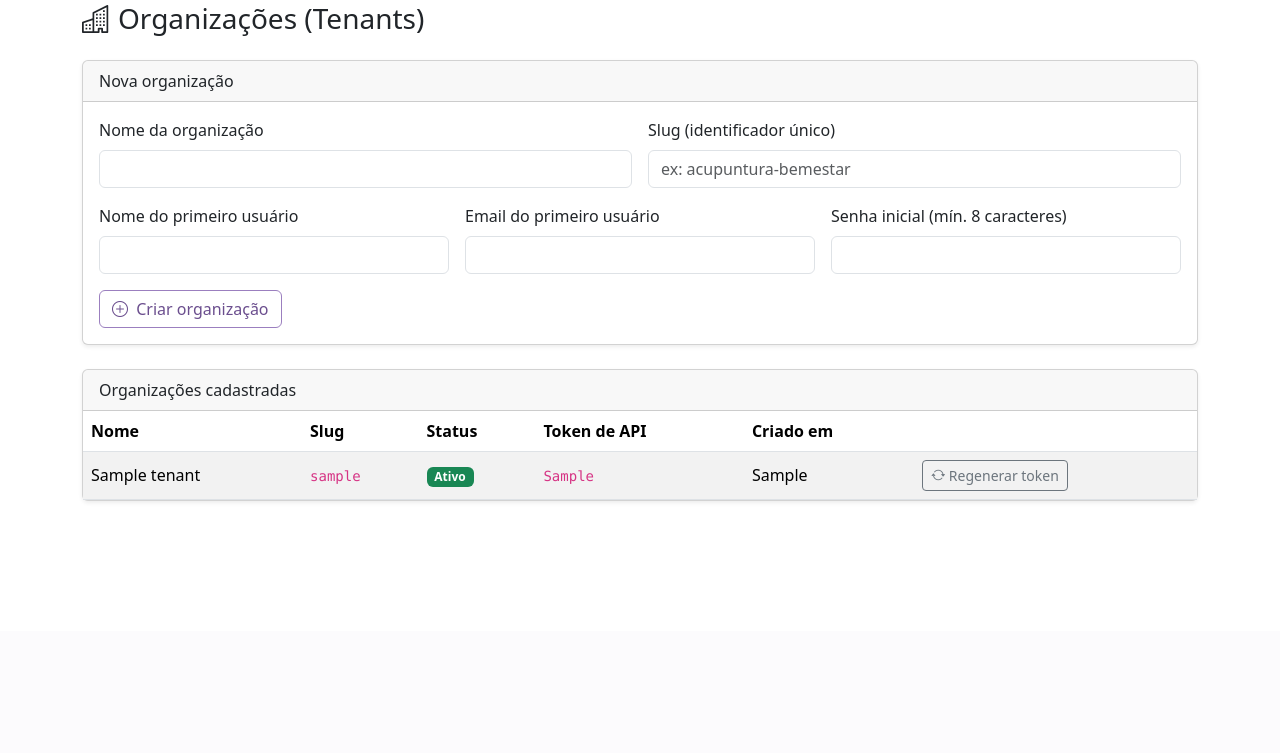
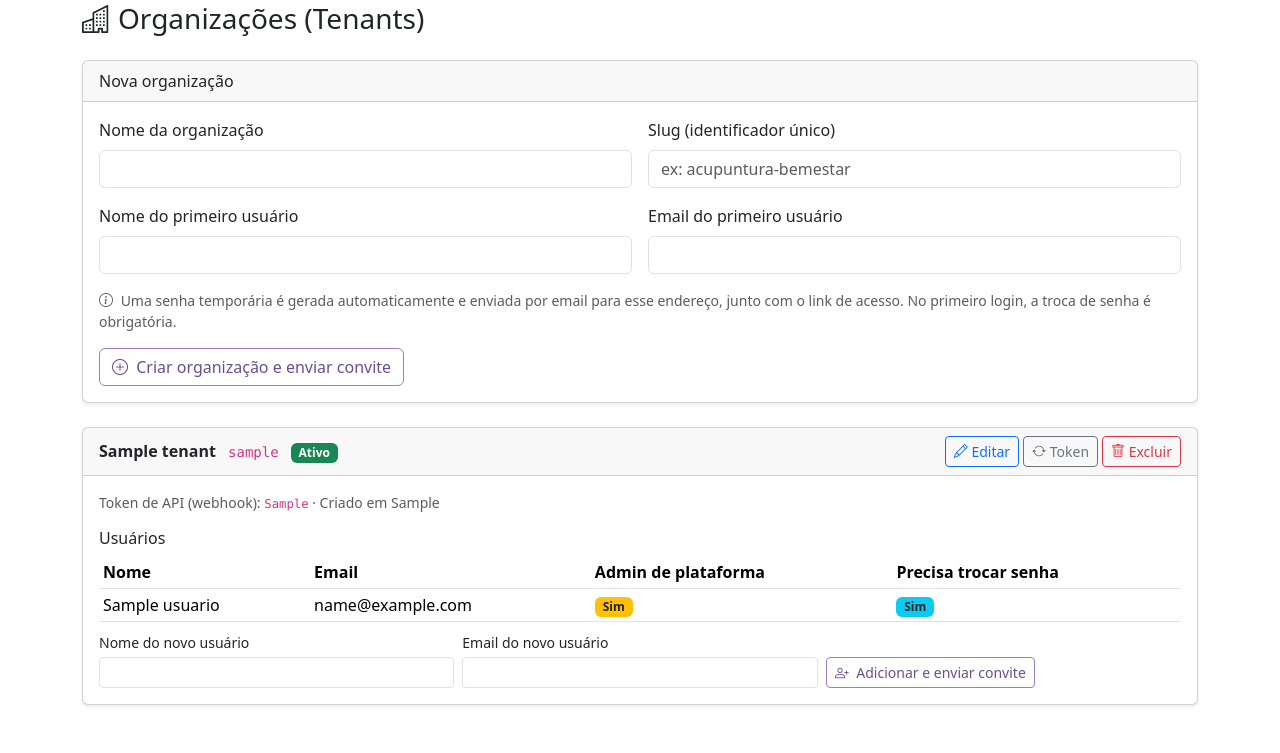
Before and after one commit to loisneubauer/gestao_financeira, a Flask app: page /admin/tenants in a window 1280 px wide. Shown: the part 169-922 px from the top of the page. Before the commit the page ends 670 px from the top, so only its background shows below. Run offline with Flask 3, Linux system fonts and the light colour scheme; the visitor is signed in with stand-in values (Sample User, id 1); tables that the repository leaves empty hold one stand-in row (values such as "Sample post").

Commit message:
Adiciona edição/exclusão de organizações e convite de novos usuários por email

```diff
--- a/app.py
+++ b/app.py
@@ -7,10 +7,32 @@ from datetime import datetime, timedelta, date
 from itsdangerous import URLSafeTimedSerializer, SignatureExpired, BadTimeSignature
 import database
 import calculos
+import emailer
 import os
 import secrets
 import uuid
 import re
+
+
+def _carregar_variaveis_de_ambiente_locais():
+    """Lê um arquivo .env (se existir, ignorado pelo Git) e injeta as chaves
+    em os.environ, sem sobrescrever variáveis já definidas externamente
+    (ex: as configuradas direto no arquivo WSGI do PythonAnywhere)."""
+    caminho_env = os.path.join(os.path.dirname(os.path.abspath(__file__)), ".env")
+    if not os.path.exists(caminho_env):
+        return
+    with open(caminho_env, encoding="utf-8") as arquivo:
+        for linha in arquivo:
+            linha = linha.strip()
+            if not linha or linha.startswith("#") or "=" not in linha:
+                continue
+            chave, valor = linha.split("=", 1)
+            chave = chave.strip()
+            valor = valor.strip().strip('"').strip("'")
+            os.environ.setdefault(chave, valor)
+
+
+_carregar_variaveis_de_ambiente_locais()
 
 app = Flask(__name__)
 
@@ -625,34 +647,59 @@ def gerar_recorrencias():
 
 # ===== ADMINISTRAÇÃO DE TENANTS (multi-tenancy) =====
 
+def _normalizar_slug(texto):
+    return re.sub(r"[^a-z0-9-]+", "-", texto.strip().lower()).strip("-")
+
+
+def _renderizar_admin_tenants(**kwargs):
+    tenants = database.listar_tenants()
+    usuarios_por_tenant = {t["id"]: database.listar_usuarios_por_tenant(t["id"]) for t in tenants}
+    return render_template("admin_tenants.html", tenants=tenants, usuarios_por_tenant=usuarios_por_tenant, **kwargs)
+
+
+def _criar_usuario_com_convite(tenant_id, nome_organizacao, nome_usuario, email_usuario, is_admin=0):
+    """Cria um usuário com senha temporária + troca obrigatória, e tenta
+    enviar o convite por email. Retorna a mensagem de status pronta pra UI."""
+    senha_temporaria = secrets.token_urlsafe(9)
+    database.criar_usuario(
+        tenant_id, nome_usuario, email_usuario,
+        generate_password_hash(senha_temporaria), saudacao=None, is_admin=is_admin, deve_trocar_senha=1
+    )
+
+    url_login = url_for("login", _external=True)
+    email_enviado, msg_email = emailer.enviar_email_convite(
+        destinatario=email_usuario, nome_usuario=nome_usuario, nome_organizacao=nome_organizacao,
+        email_login=email_usuario, senha_temporaria=senha_temporaria, url_login=url_login
+    )
+
+    if email_enviado:
+        return f"Convite enviado por email para {email_usuario}."
+    return (
+        f"Usuário criado, mas o email não foi enviado ({msg_email}). "
+        f"Senha temporária de {email_usuario}: {senha_temporaria} (repasse manualmente)."
+    )
+
+
 @app.route("/admin/tenants")
 @admin_required
 def admin_listar_tenants():
-    tenants = database.listar_tenants()
-    return render_template("admin_tenants.html", tenants=tenants)
+    return _renderizar_admin_tenants()
 
 
 @app.route("/admin/tenants/novo", methods=["POST"])
 @admin_required
 def admin_novo_tenant():
     nome = request.form.get("nome", "").strip()
-    slug = request.form.get("slug", "").strip().lower()
-    slug = re.sub(r"[^a-z0-9-]+", "-", slug).strip("-")
+    slug = _normalizar_slug(request.form.get("slug", ""))
 
     admin_nome = request.form.get("admin_nome", "").strip()
     admin_email = request.form.get("admin_email", "").strip().lower()
-    admin_senha = request.form.get("admin_senha", "")
 
-    if not nome or not slug or not admin_nome or not admin_email or len(admin_senha) < 8:
-        tenants = database.listar_tenants()
-        return render_template(
-            "admin_tenants.html", tenants=tenants,
-            erro="Preencha nome e slug da organização, além de nome/email/senha (mín. 8 caracteres) do primeiro usuário."
-        )
+    if not nome or not slug or not admin_nome or not admin_email:
+        return _renderizar_admin_tenants(erro="Preencha nome e slug da organização, além de nome e email do primeiro usuário.")
 
     if database.buscar_tenant_por_slug(slug):
-        tenants = database.listar_tenants()
-        return render_template("admin_tenants.html", tenants=tenants, erro="Já existe uma organização com esse slug.")
+        return _renderizar_admin_tenants(erro="Já existe uma organização com esse slug.")
 
     api_token = secrets.token_hex(24)
     tenant_id = database.criar_tenant(nome, slug, api_token)
@@ -661,13 +708,72 @@ def admin_novo_tenant():
     # permissão de dona da plataforma, não de dona da clínica). O usuário
     # inicial de cada organização nova entra como usuário comum; só você
     # deve ter is_admin=1.
-    database.criar_usuario(
-        tenant_id, admin_nome, admin_email,
-        generate_password_hash(admin_senha), saudacao=None, is_admin=0, deve_trocar_senha=1
-    )
+    msg = _criar_usuario_com_convite(tenant_id, nome, admin_nome, admin_email, is_admin=0)
+    return _renderizar_admin_tenants(sucesso=f"Organização '{nome}' criada. {msg}")
 
-    tenants = database.listar_tenants()
-    return render_template("admin_tenants.html", tenants=tenants, sucesso=f"Organização '{nome}' criada com sucesso!")
+
+@app.route("/admin/tenants/<int:id_tenant>/editar", methods=["POST"])
+@admin_required
+def admin_editar_tenant(id_tenant):
+    tenant = database.buscar_tenant_por_id(id_tenant)
+    if not tenant:
+        return _renderizar_admin_tenants(erro="Organização não encontrada.")
+
+    nome = request.form.get("nome", "").strip()
+    slug = _normalizar_slug(request.form.get("slug", ""))
+    ativo = request.form.get("ativo") == "on"
+
+    if not nome or not slug:
+        return _renderizar_admin_tenants(erro="Nome e slug não podem ficar em branco.")
+
+    slug_existente = database.buscar_tenant_por_slug(slug)
+    if slug_existente and slug_existente["id"] != id_tenant:
+        return _renderizar_admin_tenants(erro="Já existe outra organização com esse slug.")
+
+    database.atualizar_tenant(id_tenant, nome, slug, ativo)
+    return _renderizar_admin_tenants(sucesso=f"Organização '{nome}' atualizada.")
+
+
+@app.route("/admin/tenants/<int:id_tenant>/excluir", methods=["POST"])
+@admin_required
+def admin_excluir_tenant(id_tenant):
+    tenant = database.buscar_tenant_por_id(id_tenant)
+    if not tenant:
+        return _renderizar_admin_tenants(erro="Organização não encontrada.")
+
+    confirmacao = request.form.get("confirmar_slug", "").strip().lower()
+    if confirmacao != tenant["slug"]:
+        return _renderizar_admin_tenants(erro=f"Confirmação incorreta. Digite exatamente \"{tenant['slug']}\" para excluir.")
+
+    # Não deixa você se excluir sem querer e ficar trancada fora da própria
+    # organização enquanto ainda está logada nela.
+    if tenant_atual() == id_tenant:
+        return _renderizar_admin_tenants(erro="Você não pode excluir a organização em que está logada agora.")
+
+    database.excluir_tenant(id_tenant)
+    return _renderizar_admin_tenants(sucesso=f"Organização '{tenant['nome']}' e todos os seus dados foram excluídos.")
+
+
+@app.route("/admin/tenants/<int:id_tenant>/novo-usuario", methods=["POST"])
+@admin_required
+def admin_novo_usuario_tenant(id_tenant):
+    tenant = database.buscar_tenant_por_id(id_tenant)
+    if not tenant:
+        return _renderizar_admin_tenants(erro="Organização não encontrada.")
+
+    nome_usuario = request.form.get("nome", "").strip()
+    email_usuario = request.form.get("email", "").strip().lower()
+
+    if not nome_usuario or not email_usuario:
+        return _renderizar_admin_tenants(erro="Preencha nome e email do novo usuário.")
+
+    if database.buscar_usuario_por_email(email_usuario, tenant_id=id_tenant):
+        return _renderizar_admin_tenants(erro=f"Já existe um usuário com esse email em '{tenant['nome']}'.")
+
+    # is_admin sempre 0 aqui: usuários adicionados a uma organização existente
+    # nunca recebem acesso de admin de plataforma por essa tela.
+    msg = _criar_usuario_com_convite(id_tenant, tenant["nome"], nome_usuario, email_usuario, is_admin=0)
+    return _renderizar_admin_tenants(sucesso=f"Usuário adicionado a '{tenant['nome']}'. {msg}")
 
 
 @app.route("/admin/tenants/<int:id_tenant>/gerar-token", methods=["POST"])
@@ -675,8 +781,7 @@ def admin_novo_tenant():
 def admin_gerar_token_tenant(id_tenant):
     novo_token = secrets.token_hex(24)
     database.atualizar_token_tenant(id_tenant, novo_token)
-    tenants = database.listar_tenants()
-    return render_template("admin_tenants.html", tenants=tenants, sucesso="Token de API regenerado.")
+    return _renderizar_admin_tenants(sucesso="Token de API regenerado.")
 
 
 # ===== FILTROS E FORMATADORES DE TEMPLATE =====
--- a/templates/admin_tenants.html
+++ b/templates/admin_tenants.html
@@ -19,60 +19,148 @@
                 <label class="form-label">Slug (identificador único)</label>
                 <input type="text" name="slug" class="form-control" placeholder="ex: acupuntura-bemestar" required>
             </div>
-            <div class="col-md-4">
+            <div class="col-md-6">
                 <label class="form-label">Nome do primeiro usuário</label>
                 <input type="text" name="admin_nome" class="form-control" required>
             </div>
-            <div class="col-md-4">
+            <div class="col-md-6">
                 <label class="form-label">Email do primeiro usuário</label>
                 <input type="email" name="admin_email" class="form-control" required>
             </div>
-            <div class="col-md-4">
-                <label class="form-label">Senha inicial (mín. 8 caracteres)</label>
-                <input type="password" name="admin_senha" class="form-control" minlength="8" required>
+            <div class="col-12">
+                <p class="text-muted small mb-0">
+                    <i class="bi bi-info-circle me-1"></i>
+                    Uma senha temporária é gerada automaticamente e enviada por email para esse endereço,
+                    junto com o link de acesso. No primeiro login, a troca de senha é obrigatória.
+                </p>
             </div>
             <div class="col-12">
-                <button type="submit" class="btn btn-outline-lavanda"><i class="bi bi-plus-circle me-1"></i> Criar organização</button>
+                <button type="submit" class="btn btn-outline-lavanda"><i class="bi bi-plus-circle me-1"></i> Criar organização e enviar convite</button>
             </div>
         </form>
     </div>
 </div>
 
-<div class="card shadow-sm">
-    <div class="card-header">Organizações cadastradas</div>
-    <div class="table-responsive">
-        <table class="table table-striped mb-0 align-middle">
+{% for t in tenants %}
+<div class="card shadow-sm mb-3">
+    <div class="card-header d-flex justify-content-between align-items-center flex-wrap">
+        <div>
+            <strong>{{ t.nome }}</strong>
+            <code class="ms-2 small">{{ t.slug }}</code>
+            {% if t.ativo %}<span class="badge bg-success ms-2">Ativo</span>{% else %}<span class="badge bg-secondary ms-2">Inativo</span>{% endif %}
+        </div>
+        <div class="d-flex gap-1">
+            <button type="button" class="btn btn-sm btn-outline-primary" data-bs-toggle="modal" data-bs-target="#modalEditarTenant{{ t.id }}">
+                <i class="bi bi-pencil"></i> Editar
+            </button>
+            <form method="post" action="{{ url_for('admin_gerar_token_tenant', id_tenant=t.id) }}" class="d-inline">
+                <button type="submit" class="btn btn-sm btn-outline-secondary" title="Gerar novo token de API para o webhook">
+                    <i class="bi bi-arrow-repeat"></i> Token
+                </button>
+            </form>
+            <button type="button" class="btn btn-sm btn-outline-danger" data-bs-toggle="modal" data-bs-target="#modalExcluirTenant{{ t.id }}">
+                <i class="bi bi-trash"></i> Excluir
+            </button>
+        </div>
+    </div>
+    <div class="card-body">
+        <p class="small text-muted mb-2">Token de API (webhook): <code>{{ t.api_token or "—" }}</code> · Criado em {{ t.criado_em }}</p>
+
+        <h6 class="mt-3">Usuários</h6>
+        <table class="table table-sm align-middle mb-2">
             <thead>
                 <tr>
                     <th>Nome</th>
-                    <th>Slug</th>
-                    <th>Status</th>
-                    <th>Token de API</th>
-                    <th>Criado em</th>
-                    <th></th>
+                    <th>Email</th>
+                    <th>Admin de plataforma</th>
+                    <th>Precisa trocar senha</th>
                 </tr>
             </thead>
             <tbody>
-                {% for t in tenants %}
+                {% for u in usuarios_por_tenant.get(t.id, []) %}
                 <tr>
-                    <td>{{ t.nome }}</td>
-                    <td><code>{{ t.slug }}</code></td>
-                    <td>{% if t.ativo %}<span class="badge bg-success">Ativo</span>{% else %}<span class="badge bg-secondary">Inativo</span>{% endif %}</td>
-                    <td><code class="small">{{ t.api_token or "—" }}</code></td>
-                    <td>{{ t.criado_em }}</td>
-                    <td>
-                        <form method="post" action="{{ url_for('admin_gerar_token_tenant', id_tenant=t.id) }}" class="d-inline">
-                            <button type="submit" class="btn btn-sm btn-outline-secondary" title="Gerar novo token de API para o webhook">
-                                <i class="bi bi-arrow-repeat"></i> Regenerar token
-                            </button>
-                        </form>
-                    </td>
+                    <td>{{ u.nome }}</td>
+                    <td>{{ u.email }}</td>
+                    <td>{% if u.is_admin %}<span class="badge bg-warning text-dark">Sim</span>{% else %}<span class="text-muted small">Não</span>{% endif %}</td>
+                    <td>{% if u.deve_trocar_senha %}<span class="badge bg-info text-dark">Sim</span>{% else %}<span class="text-muted small">Não</span>{% endif %}</td>
                 </tr>
                 {% else %}
-                <tr><td colspan="6" class="text-center text-muted py-3">Nenhuma organização cadastrada.</td></tr>
+                <tr><td colspan="4" class="text-center text-muted py-2">Nenhum usuário cadastrado.</td></tr>
                 {% endfor %}
             </tbody>
         </table>
+
+        <form method="post" action="{{ url_for('admin_novo_usuario_tenant', id_tenant=t.id) }}" class="row g-2 align-items-end">
+            <div class="col-md-4">
+                <label class="form-label small mb-1">Nome do novo usuário</label>
+                <input type="text" name="nome" class="form-control form-control-sm" required>
+            </div>
+            <div class="col-md-4">
+                <label class="form-label small mb-1">Email do novo usuário</label>
+                <input type="email" name="email" class="form-control form-control-sm" required>
+            </div>
+            <div class="col-md-4">
+                <button type="submit" class="btn btn-sm btn-outline-lavanda"><i class="bi bi-person-plus me-1"></i> Adicionar e enviar convite</button>
+            </div>
+        </form>
     </div>
 </div>
+
+<!-- Modal Editar -->
+<div class="modal fade" id="modalEditarTenant{{ t.id }}" tabindex="-1">
+    <div class="modal-dialog">
+        <div class="modal-content">
+            <form method="post" action="{{ url_for('admin_editar_tenant', id_tenant=t.id) }}">
+                <div class="modal-header">
+                    <h5 class="modal-title">Editar organização</h5>
+                    <button type="button" class="btn-close" data-bs-dismiss="modal"></button>
+                </div>
+                <div class="modal-body">
+                    <div class="mb-3">
+                        <label class="form-label">Nome</label>
+                        <input type="text" name="nome" class="form-control" value="{{ t.nome }}" required>
+                    </div>
+                    <div class="mb-3">
+                        <label class="form-label">Slug</label>
+                        <input type="text" name="slug" class="form-control" value="{{ t.slug }}" required>
+                    </div>
+                    <div class="form-check">
+                        <input type="checkbox" name="ativo" class="form-check-input" id="ativoCheck{{ t.id }}" {% if t.ativo %}checked{% endif %}>
+                        <label class="form-check-label" for="ativoCheck{{ t.id }}">Organização ativa (desmarcar bloqueia login de todos os usuários dela)</label>
+                    </div>
+                </div>
+                <div class="modal-footer">
+                    <button type="button" class="btn btn-secondary" data-bs-dismiss="modal">Cancelar</button>
+                    <button type="submit" class="btn btn-primary">Salvar</button>
+                </div>
+            </form>
+        </div>
+    </div>
+</div>
+
+<!-- Modal Excluir -->
+<div class="modal fade" id="modalExcluirTenant{{ t.id }}" tabindex="-1">
+    <div class="modal-dialog">
+        <div class="modal-content">
+            <form method="post" action="{{ url_for('admin_excluir_tenant', id_tenant=t.id) }}">
+                <div class="modal-header bg-danger text-white">
+                    <h5 class="modal-title">Excluir organização</h5>
+                    <button type="button" class="btn-close btn-close-white" data-bs-dismiss="modal"></button>
+                </div>
+                <div class="modal-body">
+                    <p class="text-danger fw-bold">Isso apaga permanentemente "{{ t.nome }}" e TODOS os usuários, categorias e lançamentos dela. Não tem como desfazer.</p>
+                    <label class="form-label">Digite <code>{{ t.slug }}</code> para confirmar:</label>
+                    <input type="text" name="confirmar_slug" class="form-control" placeholder="{{ t.slug }}" required>
+                </div>
+                <div class="modal-footer">
+                    <button type="button" class="btn btn-secondary" data-bs-dismiss="modal">Cancelar</button>
+                    <button type="submit" class="btn btn-danger">Excluir definitivamente</button>
+                </div>
+            </form>
+        </div>
+    </div>
+</div>
+{% else %}
+<div class="text-center text-muted py-4">Nenhuma organização cadastrada.</div>
+{% endfor %}
 {% endblock %}
```
Also changed, not shown: database.py (+33 -0 lines), emailer.py (added, +67 -0 lines), 2 other files.
